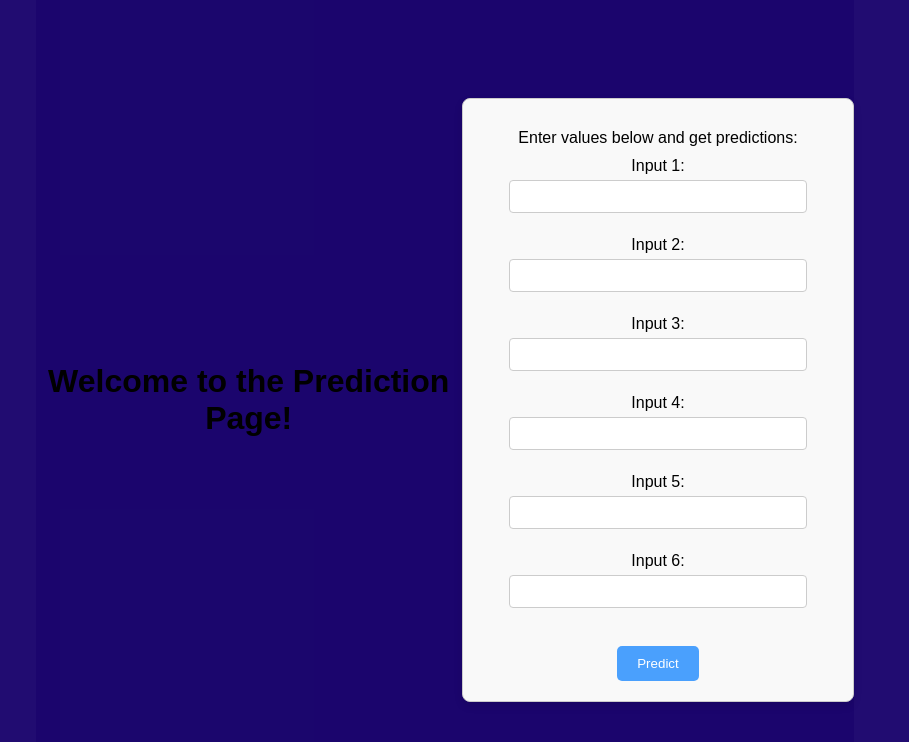
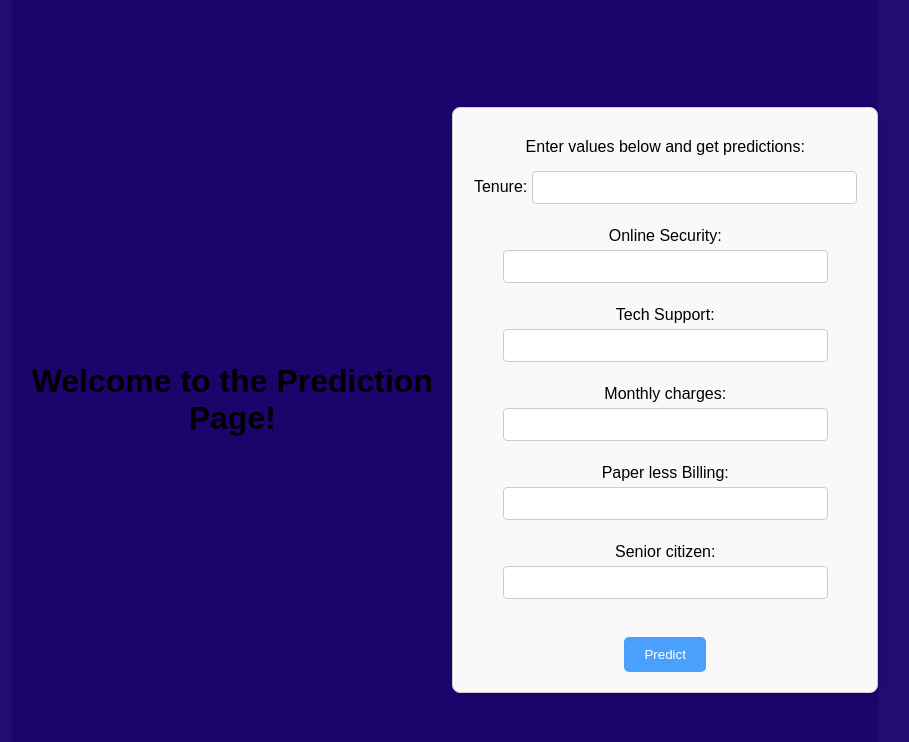
Before and after one commit to INDIANSANGAMESH/React-App, a React (Create React App) app in the folder churn_predict/: page /next in a window 1280 px wide. Shown: the top 742 px of the page, without its empty margins (195-1104 px from the left). Built offline with nearby package versions, Linux system fonts and the light colour scheme.

Commit message:
kaushik
second page installed

```diff
--- a/churn_predict/src/UserInputs.js
+++ b/churn_predict/src/UserInputs.js
@@ -7,7 +7,7 @@ const UserInputs = () => {
     Online_Security: "",
     Tech_Support: "",
     Monthly_charges: "",
-    paper_less_Billing: "",
+    Paper_less_Billing: "",
     Senior_citizen: ""
   });
 
@@ -31,15 +31,18 @@ const UserInputs = () => {
     }
   };
 
+  // Define specific order for input fields
+  const inputOrder = ["Tenure", "Online_Security", "Tech_Support", "Monthly_charges", "Paper_less_Billing", "Senior_citizen"];
+
   return (
     <div className="App">
       <header className="header">Welcome to the Prediction Page!</header>
       <div className="box">
         <p>Enter values below and get predictions:</p>
         <form>
-          {Object.keys(inputs).map((key, index) => (
-            <div key={index}>
-              <label htmlFor={key}>Input {index + 1}:</label>
+          {inputOrder.map((key) => (
+            <div key={key}>
+              <label htmlFor={key}>{key.replace(/_/g, " ")}:</label> {/* This removes underscores */}
               <input
                 type="text"
                 id={key}
```
